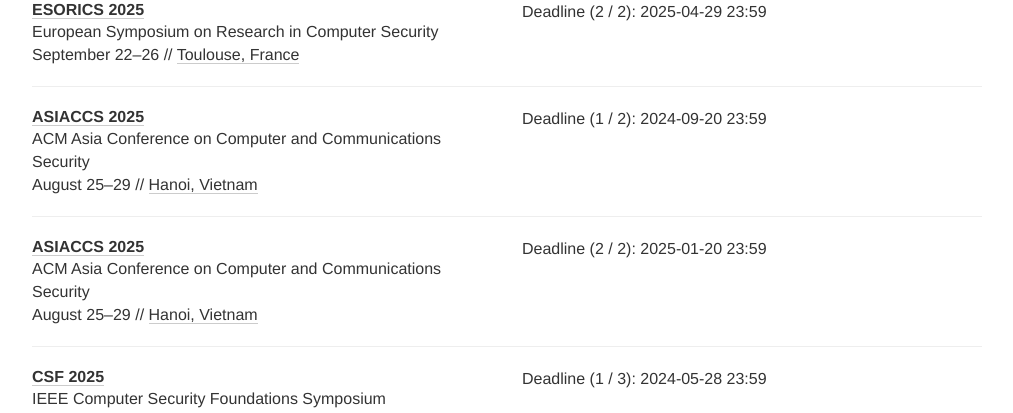
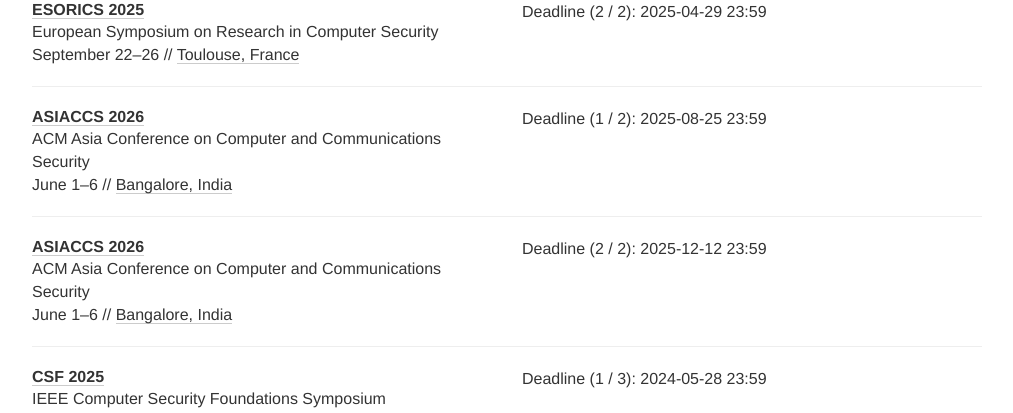
Before and after one commit to sec-deadlines/sec-deadlines.github.io, a Jekyll site: the page built from index.html, in a window 1280 px wide and 900 px high, scrolled down 1189 px. Shown: the part 152-565 px from the top of the window, without its empty margins (133-1146 px from the left). Built offline with Jekyll 4.4.1, drawn with Linux system fonts in a browser that asks for light colours; nearby versions of some CDN libraries; comment, search, counter and statistics services are not loaded.

Commit message:
Update AsiaCCS 2026

```diff
--- a/_data/conferences.yml
+++ b/_data/conferences.yml
@@ -60,13 +60,13 @@
 
 - name: ASIACCS
   description: ACM Asia Conference on Computer and Communications Security
-  year: 2025
-  link: https://asiaccs2025.hust.edu.vn/
+  year: 2026
+  link: https://asiaccs2026.cse.iitkgp.ac.in/call-for-papers/
   deadline:
-    - "2024-09-20 23:59"
-    - "2025-01-20 23:59"
-  date: "August 25-29"
-  place: Hanoi, Vietnam
+    - "2025-08-25 23:59"
+    - "2025-12-12 23:59"
+  date: "June 1-6"
+  place: Bangalore, India
   tags: [SEC, PRIV, CONF]
 
 - name: CSF
```
